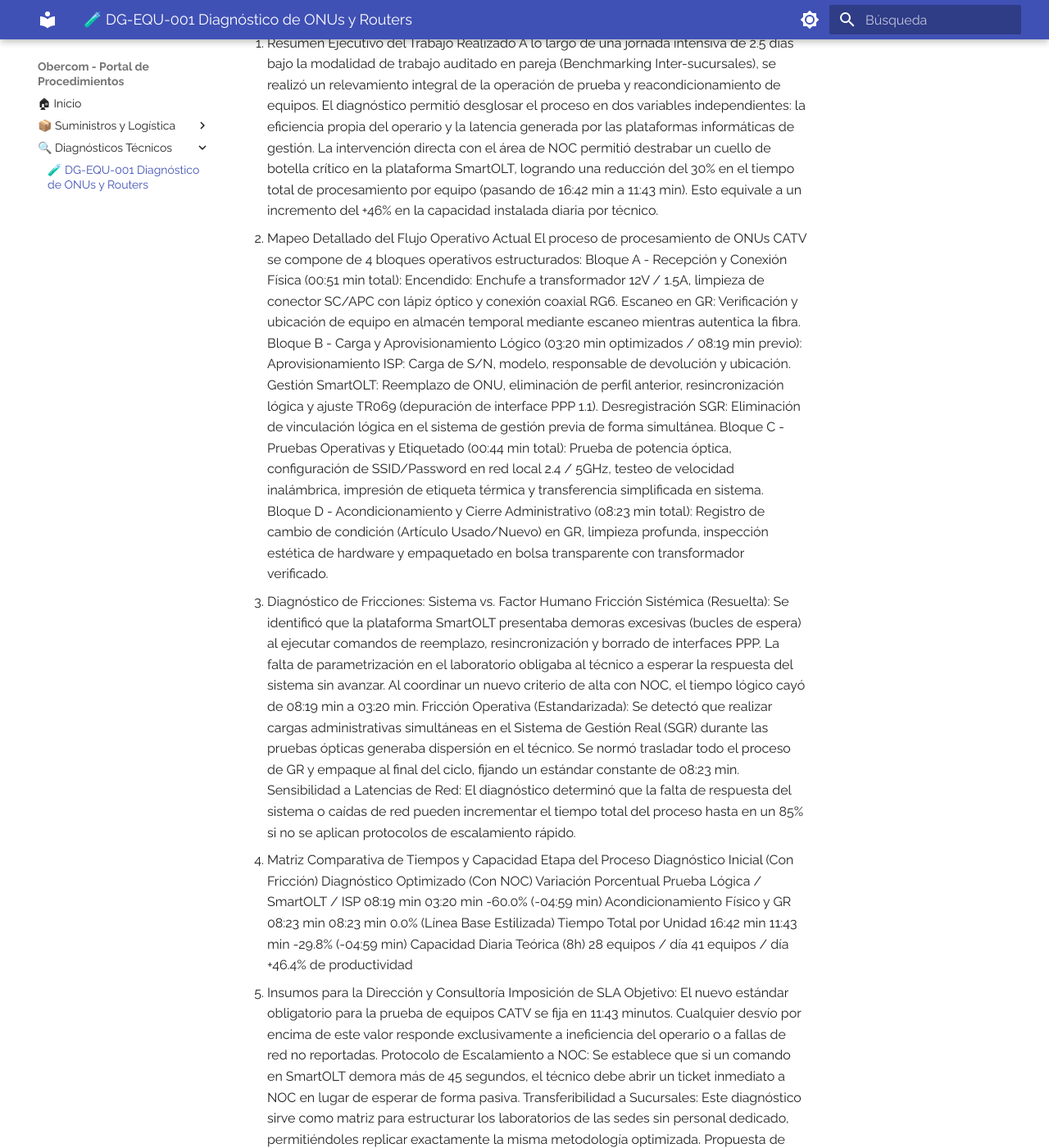
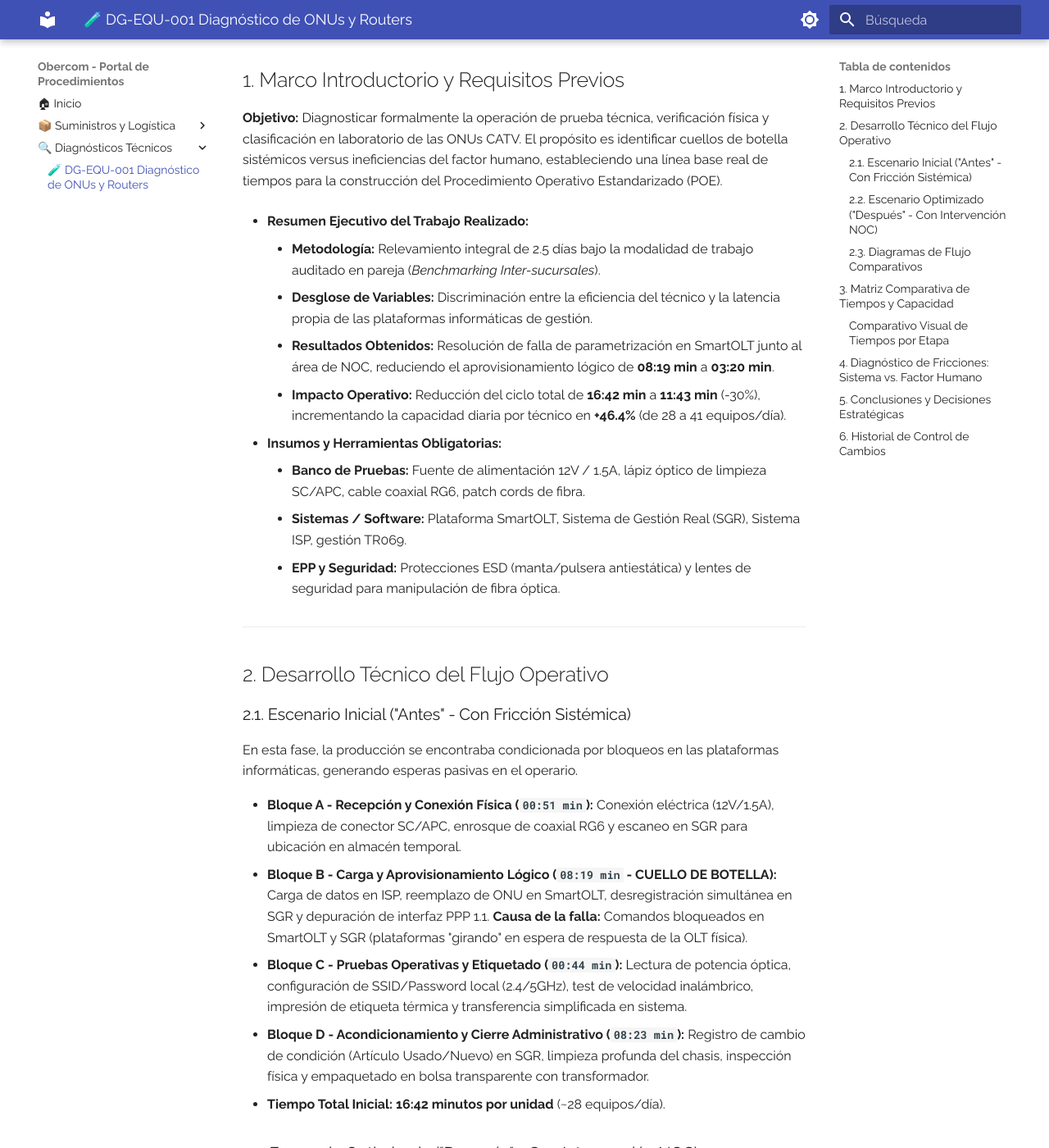
Before and after one commit to elingenierok/procedimientos-isp, an MkDocs documentation site: the page built from docs/diagnosticos/DG-EQU-001.md, in a window 1280 px wide and 1400 px high, scrolled down 300 px. Shown: the whole window at 82% size. Built offline with MkDocs 1.6.1 and Material for MkDocs 9.7.7, drawn with Linux system fonts in a browser that asks for light colours; some of the changed text lies outside the part shown.

Commit message:
Revise DG-EQU-001 with optimization findings and SLA
Updated the operational diagnostic document to include optimization results and a new SLA objective. Enhanced structure and clarity of the report.

````diff
--- a/docs/diagnosticos/DG-EQU-001.md
+++ b/docs/diagnosticos/DG-EQU-001.md
@@ -1,71 +1,106 @@
-DIAGNÓSTICO OPERATIVO: OPTIMIZACIÓN Y AUDITORÍA EN BANCO DE PRUEBAS
-Área: Suministros y Logistica - Mantenimiento de Equipos
-Caso de Estudio Base: ONU ZTE F6600R CATV
-Alcance: Evaluación de tiempos de ciclo, diagnóstico de fricción sistémica y auditoría de desempeño operativo.
+# DIAGNÓSTICO OPERATIVO: OPTIMIZACIÓN Y AUDITORÍA EN BANCO DE PRUEBAS (DIAG-ONU-001)
 
-1. Resumen Ejecutivo del Trabajo Realizado
-A lo largo de una jornada intensiva de 2.5 días bajo la modalidad de trabajo auditado en pareja (Benchmarking Inter-sucursales), se realizó un relevamiento integral de la operación de prueba y reacondicionamiento de equipos.
-El diagnóstico permitió desglosar el proceso en dos variables independientes: la eficiencia propia del operario y la latencia generada por las plataformas informáticas de gestión. La intervención directa con el área de NOC permitió destrabar un cuello de botella crítico en la plataforma SmartOLT, logrando una reducción del 30% en el tiempo total de procesamiento por equipo (pasando de 16:42 min a 11:43 min). Esto equivale a un incremento del +46% en la capacidad instalada diaria por técnico.
-2. Mapeo Detallado del Flujo Operativo Actual
-El proceso de procesamiento de ONUs CATV se compone de 4 bloques operativos estructurados:
-Bloque A - Recepción y Conexión Física (00:51 min total):
-Encendido: Enchufe a transformador 12V / 1.5A, limpieza de conector SC/APC con lápiz óptico y conexión coaxial RG6.
-Escaneo en GR: Verificación y ubicación de equipo en almacén temporal mediante escaneo mientras autentica la fibra.
-Bloque B - Carga y Aprovisionamiento Lógico (03:20 min optimizados / 08:19 min previo):
-Aprovisionamiento ISP: Carga de S/N, modelo, responsable de devolución y ubicación.
-Gestión SmartOLT: Reemplazo de ONU, eliminación de perfil anterior, resincronización lógica y ajuste TR069 (depuración de interface PPP 1.1).
-Desregistración SGR: Eliminación de vinculación lógica en el sistema de gestión previa de forma simultánea.
-Bloque C - Pruebas Operativas y Etiquetado (00:44 min total):
-Prueba de potencia óptica, configuración de SSID/Password en red local 2.4 / 5GHz, testeo de velocidad inalámbrica, impresión de etiqueta térmica y transferencia simplificada en sistema.
-Bloque D - Acondicionamiento y Cierre Administrativo (08:23 min total):
-Registro de cambio de condición (Artículo Usado/Nuevo) en GR, limpieza profunda, inspección estética de hardware y empaquetado en bolsa transparente con transformador verificado.
+**Área:** Suministros y Logística - Mantenimiento de Equipos | **Familia de Equipos:** ONUs GPON CATV (ZTE F6600R) | **Estado:** Aprobado / Diagnóstico Final | **Versión:** 1.0
 
-3. Diagnóstico de Fricciones: Sistema vs. Factor Humano
-Fricción Sistémica (Resuelta): Se identificó que la plataforma SmartOLT presentaba demoras excesivas (bucles de espera) al ejecutar comandos de reemplazo, resincronización y borrado de interfaces PPP. La falta de parametrización en el laboratorio obligaba al técnico a esperar la respuesta del sistema sin avanzar. Al coordinar un nuevo criterio de alta con NOC, el tiempo lógico cayó de 08:19 min a 03:20 min.
-Fricción Operativa (Estandarizada): Se detectó que realizar cargas administrativas simultáneas en el Sistema de Gestión Real (SGR) durante las pruebas ópticas generaba dispersión en el técnico. Se normó trasladar todo el proceso de GR y empaque al final del ciclo, fijando un estándar constante de 08:23 min.
-Sensibilidad a Latencias de Red: El diagnóstico determinó que la falta de respuesta del sistema o caídas de red pueden incrementar el tiempo total del proceso hasta en un 85% si no se aplican protocolos de escalamiento rápido.
+---
 
-4. Matriz Comparativa de Tiempos y Capacidad
-Etapa del Proceso
-Diagnóstico Inicial (Con Fricción)
-Diagnóstico Optimizado (Con NOC)
-Variación Porcentual
-Prueba Lógica / SmartOLT / ISP
-08:19 min
-03:20 min
--60.0% (-04:59 min)
-Acondicionamiento Físico y GR
-08:23 min
-08:23 min
-0.0% (Línea Base Estilizada)
-Tiempo Total por Unidad
-16:42 min
-11:43 min
--29.8% (-04:59 min)
-Capacidad Diaria Teórica (8h)
-28 equipos / día
-41 equipos / día
-+46.4% de productividad
+## 1. Marco Introductorio y Requisitos Previos
 
+**Objetivo:** Diagnosticar formalmente la operación de prueba técnica, verificación física y clasificación en laboratorio de las ONUs CATV. El propósito es identificar cuellos de botella sistémicos versus ineficiencias del factor humano, estableciendo una línea base real de tiempos para la construcción del Procedimiento Operativo Estandarizado (POE).
 
-5. Insumos para la Dirección y Consultoría
-Imposición de SLA Objetivo: El nuevo estándar obligatorio para la prueba de equipos CATV se fija en 11:43 minutos. Cualquier desvío por encima de este valor responde exclusivamente a ineficiencia del operario o a fallas de red no reportadas.
-Protocolo de Escalamiento a NOC: Se establece que si un comando en SmartOLT demora más de 45 segundos, el técnico debe abrir un ticket inmediato a NOC en lugar de esperar de forma pasiva.
-Transferibilidad a Sucursales: Este diagnóstico sirve como matriz para estructurar los laboratorios de las sedes sin personal dedicado, permitiéndoles replicar exactamente la misma metodología optimizada.
-Propuesta de Diagrama de Gantt Comparativo (Antes vs. Después)
-Para presentar visualmente este avance al consultor, utilizaremos una representación gráfica donde se contrapongan las líneas de tiempo de ambas pruebas:
-Escala de Tiempo Total: 0 a 18 minutos
-Plaintext
-[ANTES]  Total: 16:42 min
-00:00 ─── [A. Encendido/Escaneo: 00:51s] ─── [B. SmartOLT / SGR / ISP: 08:19m (CRÍTICO)] ─── [C. Test WiFi: 00:44s] ─── [D. Limpieza / GR / Empaque: 08:23m] ─── 16:42m
-         █ Conexión                        ████████████████████ (Lentitud Sistema)    █ Test             █████████████████████ Acondicionamiento
+* **Resumen Ejecutivo del Trabajo Realizado:**
+    * **Metodología:** Relevamiento integral de 2.5 días bajo la modalidad de trabajo auditado en pareja (*Benchmarking Inter-sucursales*).
+    * **Desglose de Variables:** Discriminación entre la eficiencia del técnico y la latencia propia de las plataformas informáticas de gestión.
+    * **Resultados Obtenidos:** Resolución de falla de parametrización en SmartOLT junto al área de NOC, reduciendo el aprovisionamiento lógico de **08:19 min** a **03:20 min**.
+    * **Impacto Operativo:** Reducción del ciclo total de **16:42 min** a **11:43 min** (-30%), incrementando la capacidad diaria por técnico en **+46.4%** (de 28 a 41 equipos/día).
 
-[DESPUÉS] Total: 11:43 min (-30%)
-00:00 ─── [A. Encendido/Escaneo: 00:51s] ─── [B. SmartOLT/NOC: 03:20m] ─── [C. Test WiFi: 00:44s] ─── [D. Limpieza / GR / Empaque: 08:23m] ─── 11:43m
-         █ Conexión                        ████████ (Optimizado)       █ Test             █████████████████████ Acondicionamiento
+* **Insumos y Herramientas Obligatorias:**
+    * **Banco de Pruebas:** Fuente de alimentación 12V / 1.5A, lápiz óptico de limpieza SC/APC, cable coaxial RG6, patch cords de fibra.
+    * **Sistemas / Software:** Plataforma SmartOLT, Sistema de Gestión Real (SGR), Sistema ISP, gestión TR069.
+    * **EPP y Seguridad:** Protecciones ESD (manta/pulsera antiestática) y lentes de seguridad para manipulación de fibra óptica.
 
-Bloques de Color para la Presentación:
-Fase A (Conexión/Escaneo): Azul (Operación básica).
-Fase B (SmartOLT/ISP): Rojo en el "Antes" (Cuello de botella sistémico); Verde en el "Después" (Optimización por gestión).
-Fase C (Test WiFi/Etiquetado): Amarillo (Validación de calidad).
-Fase D (Limpieza/Empaque/GR): Gris (Tiempo físico estandarizado constante).
+---
+
+## 2. Desarrollo Técnico del Flujo Operativo
+
+### 2.1. Escenario Inicial ("Antes" - Con Fricción Sistémica)
+En esta fase, la producción se encontraba condicionada por bloqueos en las plataformas informáticas, generando esperas pasivas en el operario.
+
+* **Bloque A - Recepción y Conexión Física (`00:51 min`):** Conexión eléctrica (12V/1.5A), limpieza de conector SC/APC, enrosque de coaxial RG6 y escaneo en SGR para ubicación en almacén temporal.
+* **Bloque B - Carga y Aprovisionamiento Lógico (`08:19 min` - CUELLO DE BOTELLA):** Carga de datos en ISP, reemplazo de ONU en SmartOLT, desregistración simultánea en SGR y depuración de interfaz PPP 1.1. **Causa de la falla:** Comandos bloqueados en SmartOLT y SGR (plataformas "girando" en espera de respuesta de la OLT física).
+* **Bloque C - Pruebas Operativas y Etiquetado (`00:44 min`):** Lectura de potencia óptica, configuración de SSID/Password local (2.4/5GHz), test de velocidad inalámbrico, impresión de etiqueta térmica y transferencia simplificada en sistema.
+* **Bloque D - Acondicionamiento y Cierre Administrativo (`08:23 min`):** Registro de cambio de condición (Artículo Usado/Nuevo) en SGR, limpieza profunda del chasis, inspección física y empaquetado en bolsa transparente con transformador.
+* **Tiempo Total Inicial:** **16:42 minutos por unidad** (~28 equipos/día).
+
+### 2.2. Escenario Optimizado ("Después" - Con Intervención NOC)
+Se articuló una solución técnica con el área de NOC para eliminar las colas de espera en TR069 y corregir la ejecución de comandos en SmartOLT, eliminando la latencia en el banco de pruebas.
+
+* **Explicación de la Mejora:** Se sustituyó el procedimiento manual de espera pasiva por un protocolo de alta directa y depuración de la interfaz PPP 1.1.
+* **Nuevo Bloque B Reemplazante (`03:20 min`):** Carga fluida de datos en ISP, ejecución inmediata de reemplazo en SmartOLT, resincronización lógica directa y desvinculación limpia en SGR sin bucles de red.
+* **Tiempo Total Optimizado:** **11:43 minutos por unidad** (~41 equipos/día). *(Los Bloques A, C y D se mantuvieron estables en sus tiempos base)*.
+
+### 2.3. Diagramas de Flujo Comparativos
+
+```mermaid
+graph TD
+    subgraph ANTES ["Escenario Inicial (16:42 min)"]
+        A1[Bloque A: Conexión <br/> 00:51 min] --> A2[Bloque B: SmartOLT/SGR <br/> 08:19 min - CUELLO BOTELLA]
+        A2 --> A3[Bloque C: Test WiFi <br/> 00:44 min]
+        A3 --> A4[Bloque D: Acondicionado <br/> 08:23 min]
+    end
+
+    subgraph DESPUES ["Escenario Optimizado (11:43 min)"]
+        B1[Bloque A: Conexión <br/> 00:51 min] --> B2[Bloque B: SmartOLT/NOC <br/> 03:20 min - OPTIMIZADO]
+        B2 --> B3[Bloque C: Test WiFi <br/> 00:44 min]
+        B3 --> B4[Bloque D: Acondicionado <br/> 08:23 min]
+    end
+```
+
+## 3. Matriz Comparativa de Tiempos y Capacidad
+
+| Etapa / Bloque del Proceso | Escenario Inicial ("Antes") | Escenario Optimizado ("Después") | Variación Absoluta | Variación Porcentual |
+| :--- | :---: | :---: | :---: | :---: |
+| **Bloque A:** Recepción y Conexión Física | 00:51 min[cite: 1, 2] | 00:51 min[cite: 1, 2] | 00:00 min | 0.0%[cite: 1, 2] |
+| **Bloque B:** Carga y Aprovisionamiento Lógico | **08:19 min**[cite: 1] | **03:20 min**[cite: 2] | **-04:59 min**[cite: 1, 2] | **-60.0%**[cite: 1, 2] |
+| **Bloque C:** Pruebas Operativas y Etiquetado | 00:44 min[cite: 1, 2] | 00:44 min[cite: 1, 2] | 00:00 min | 0.0%[cite: 1, 2] |
+| **Bloque D:** Acondicionamiento Físico y GR | 08:23 min[cite: 1, 2] | 08:23 min[cite: 1, 2] | 00:00 min | 0.0%[cite: 1, 2] |
+| **TIEMPO TOTAL POR UNIDAD** | **16:42 min**[cite: 1] | **11:43 min**[cite: 2] | **-04:59 min**[cite: 1, 2] | **-29.8%**[cite: 1, 2] |
+| **CAPACIDAD DIARIA TEÓRICA (Jornada 8h)** | **28 equipos / día**[cite: 1] | **41 equipos / día**[cite: 2] | **+13 equipos**[cite: 1, 2] | **+46.4%**[cite: 1, 2] |
+
+### Comparativo Visual de Tiempos por Etapa
+
+| Escenario | Bloque A (Conexión) | Bloque B (SmartOLT / SGR) | Bloque C (WiFi) | Bloque D (Acondicionado) | Tiempo Total |
+| :--- | :---: | :--- | :---: | :--- | :---: |
+| **ANTES** | 🟦 0:51 | 🟥🟥🟥🟥🟥🟥🟥🟥 **8:19** *(Fricción)* | 🟨 0:44 | 🟩🟩🟩🟩🟩🟩🟩🟩 **8:23** | **16:42 min**[cite: 1] |
+| **DESPUÉS** | 🟦 0:51 | 🟩🟩🟩 **3:20** *(Optimizado NOC)* | 🟨 0:44 | 🟩🟩🟩🟩🟩🟩🟩🟩 **8:23** | **11:43 min**[cite: 2] |
+
+> **Leyenda Visual:**
+> 🟦 *Conexión física* | 🟥 *Cuello de botella sistémico* | 🟩 *Proceso optimizado / Acondicionamiento* | 🟨 *Prueba inalámbrica*
+
+---
+
+## 4. Diagnóstico de Fricciones: Sistema vs. Factor Humano
+
+!!! failure "Fricción Sistémica (Resuelta)"
+    **Diagnóstico:** Se confirmó que la baja producción histórica no respondía únicamente a la actitud del trabajador[cite: 1]. Las demoras en la respuesta de las plataformas SmartOLT y SGR llegaban a inflar el tiempo de prueba en hasta un **85% adicional**[cite: 2]. Sin la intervención con NOC, el técnico quedaba atado a un bucle de espera sin posibilidad de acelerar el trabajo[cite: 1, 2].
+
+!!! warning "Factor Humano y Fricción Operativa (Bajo Control)"
+    **Diagnóstico:** El acompañamiento auditado reveló que realizar cargas administrativas en el sistema SGR en medio de las pruebas ópticas dispersaba la atención del operario[cite: 1, 2]. Se ordenó trasladar todo el empaque y registro en SGR al final del ciclo (Bloque D), fijando un estándar de **08:23 min**[cite: 1, 2]. Con la plataforma optimizada[cite: 2], cualquier demora superior a los 11:43 min totales pasa a ser atribuible a micro-pausas, desorden en la mesa o uso del celular[cite: 2].
+
+---
+
+## 5. Conclusiones y Decisiones Estratégicas
+
+* **1. Imposición del SLA Objetivo:** Se fija formalmente como norma de laboratorio un tiempo límite de **11:43 minutos por equipo CATV**[cite: 2]. Esta métrica servirá de base para auditar la productividad diaria del personal[cite: 2].
+* **2. Protocolo de Escalamiento a NOC:** Queda prohibido que el técnico permanezca esperando la respuesta pasiva del sistema[cite: 1, 2]. Si un comando en SmartOLT supera los **45 segundos en bucle**, se debe abrir un ticket inmediato a NOC[cite: 1, 2].
+* **3. Respaldo Técnico para RRHH:** El informe proporciona evidencia cuantitativa y objetiva para desestimar excusas operativas sobre las planillas diarias, permitiendo exigir un rendimiento acorde a la nueva capacidad instalada (**41 equipos/día**)[cite: 2].
+* **4. Transferibilidad a Sucursales y Stock:** Este diagnóstico constituye el insumo principal para redactar el POE definitivo que se extrapolará a las sucursales sin personal exclusivo de prueba, asegurando que los dos almacenes auditados (Principal y Devoluciones) mantengan un registro de stock 100% certero.
+
+---
+
+## 6. Historial de Control de Cambios
+
+| Versión | Fecha | Descripción de la Modificación | Autor |
+| :--- | :--- | :--- | :--- |
+| 0.1 | 16/08/2026 | Medición inicial con fricción de sistema (16:42 min total)[cite: 1]. | Auditoría de Laboratorio |
+| 1.0 | 16/08/2026 | Optimización de SmartOLT c/NOC y fijación de SLA (11:43 min total)[cite: 2]. | Jefatura de Depósito / S&L |
````
